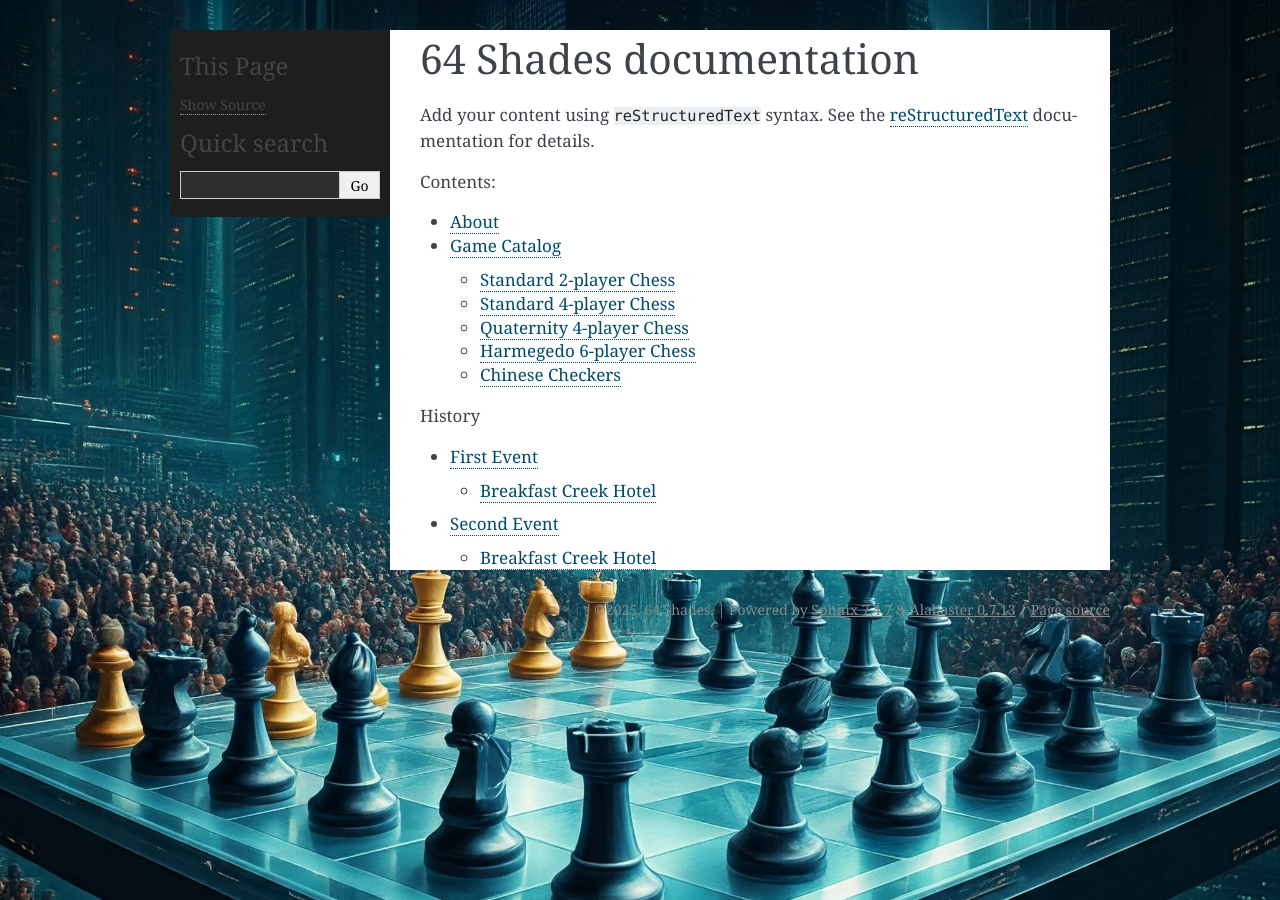
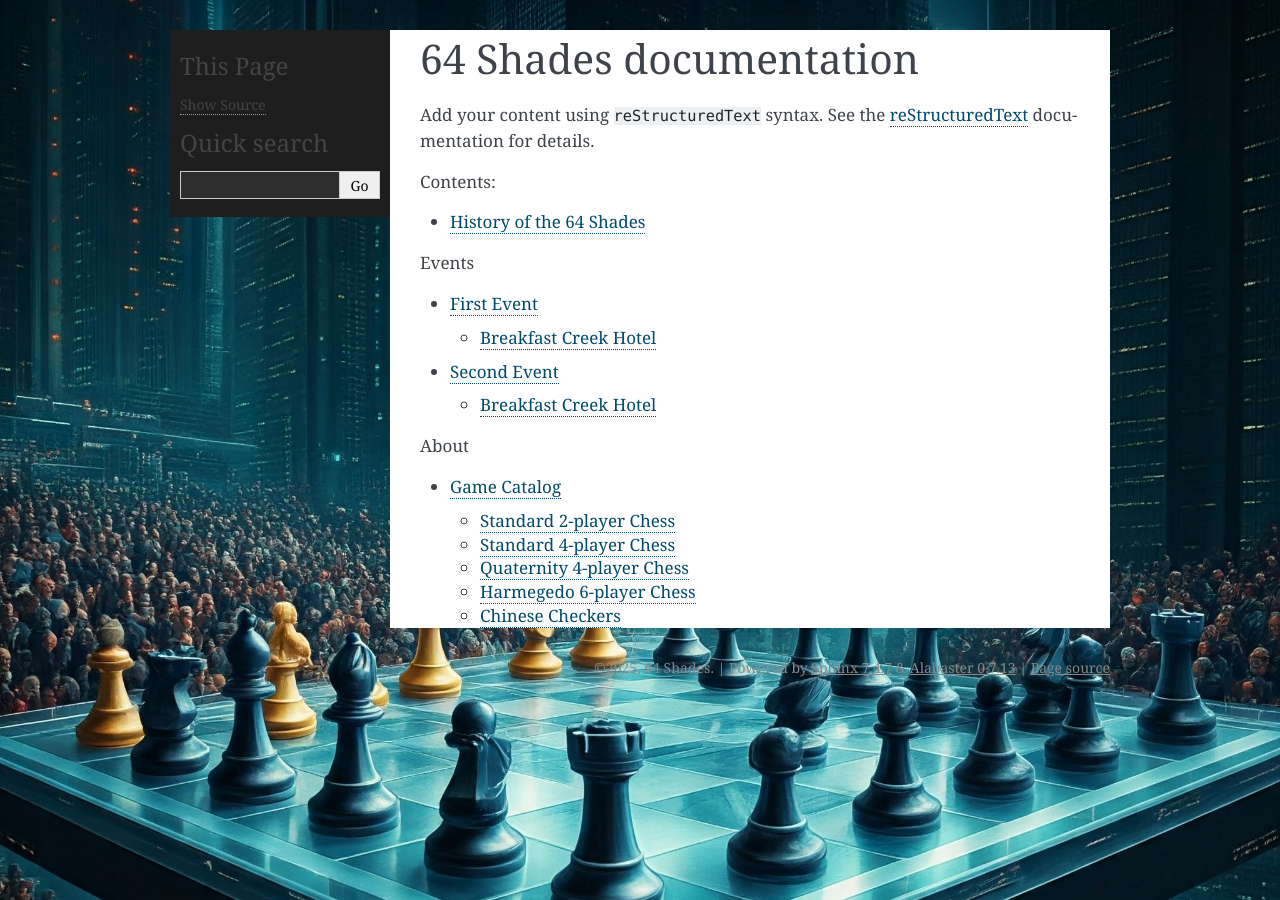
Before and after one commit to 64-shades/64-shades.github.io, a Sphinx documentation site: the page built from doc/source/index.rst, in a window 1280 px wide. Built offline with Sphinx 7.4.7, drawn with Linux system fonts in a browser that asks for light colours.

Commit message:
Refactor pages add images and clean up (#70)

```diff
--- a/doc/source/_static/css/custom.css
+++ b/doc/source/_static/css/custom.css
@@ -19,10 +19,14 @@ body {
 /* The class is the page name (e.g., custom_page.rst becomes .custom_page) */
 /* This will override the default background */
 
-.first-meetup {
+.first-event {
     /* Replace 'custom_page_bg.jpg' with your custom image file name/path */
     background-image: url('../images/first-meetup-second-game.jpg') !important;
 }
+.history-of-the-club {
+    background-image: url('../images/first-meetup-first-game.jpg') !important;
+}
+
 
 /* If you want a specific page to have NO image (just a solid color)
 .index {
@@ -40,12 +44,12 @@ body {
     background: #1e1e1e;
 
     /* Light text */
-    color: #f0f0f0;
+    color: white;
 }
 
 /* Ensure links are a contrasting color (like light blue or yellow) */
 .sphinxsidebar a {
-    color: #A5DEF0;
+    color: white;
 }
 
 /* Ensure search box text is readable */
--- a/doc/source/about.rst
+++ /dev/null
@@ -1,2 +0,0 @@
-About
-=====
--- /dev/null
+++ b/doc/source/history-of-the-club.rst
@@ -0,0 +1,6 @@
+History of the 64 Shades
+========================
+
+The first challenger was strongman and hotel worker Henry as seen
+here in this pages background picture. Checkmate in the corner for
+Pink !
--- a/doc/source/index.rst
+++ b/doc/source/index.rst
@@ -15,12 +15,17 @@ documentation for details.
    :maxdepth: 2
    :caption: Contents:
 
-   about
-   games
+   history-of-the-club
 
 .. toctree::
    :maxdepth: 2
-   :caption: History
+   :caption: Events
 
-   first-meetup
-   second-meetup
+   first-event
+   second-event
+
+.. toctree::
+   :maxdepth: 2
+   :caption: About
+
+   games
```
Also changed, not shown: doc/source/first-event.rst (renamed from doc/source/first-meetup.rst), doc/source/second-event.rst (renamed from doc/source/second-meetup.rst), 3 other files.
